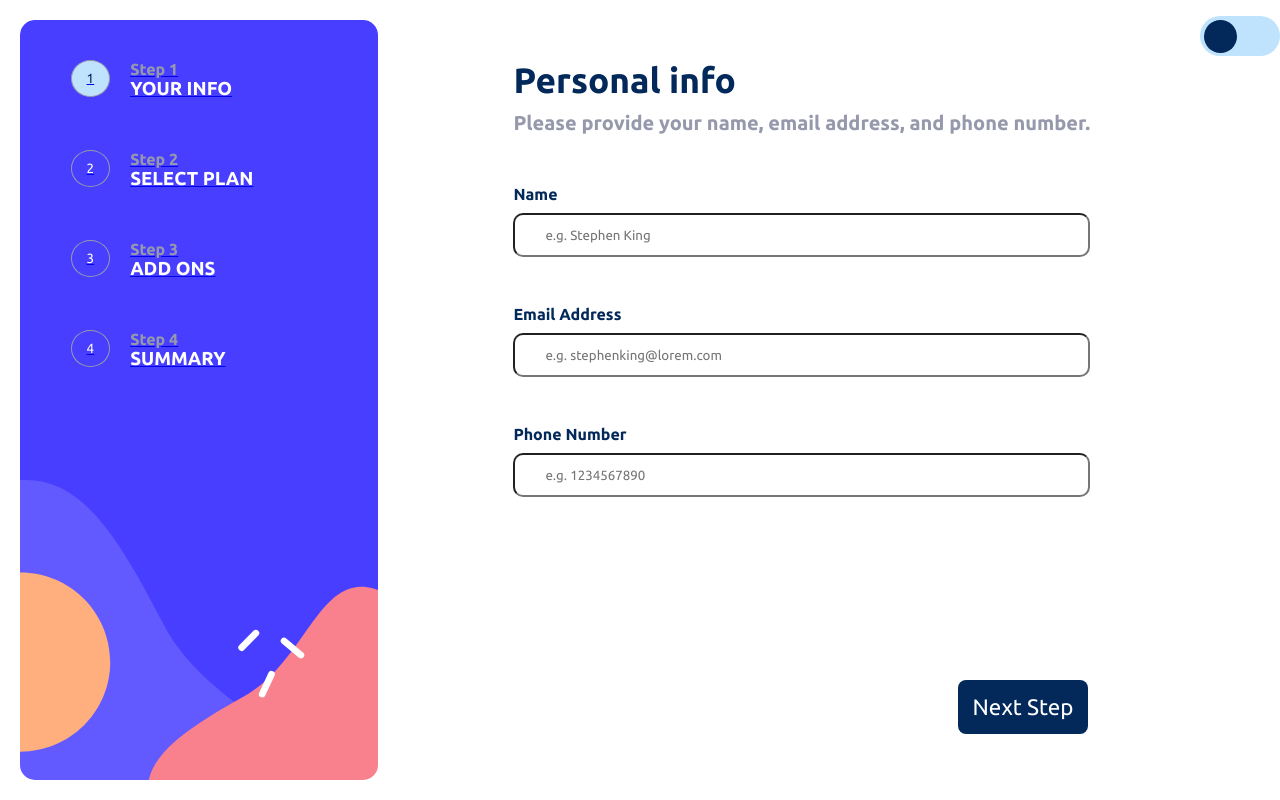
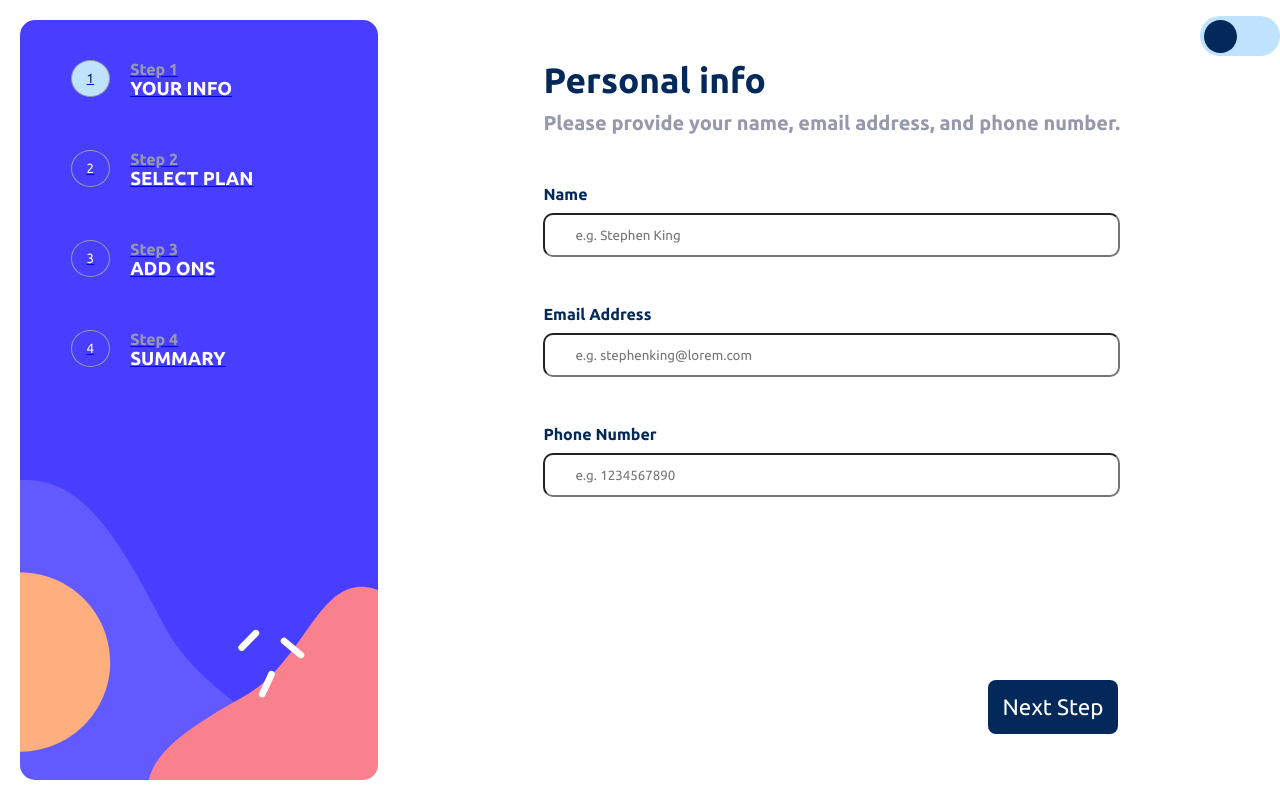
Before and after one commit to Haywayaheadshot/multi-step-form-main, a React (Create React App) app: page / in a window 1280 px wide. Built offline with nearby package versions, Linux system fonts and the light colour scheme.

Commit message:
Add min-width to desktop version for page-container class

```diff
--- a/src/styles/first-page.css
+++ b/src/styles/first-page.css
@@ -80,7 +80,8 @@
 @media (min-width: 745px) {
   .page-container {
     margin: 0;
-    padding: 0;
+    padding: 0 0 0 30px;
+    min-width: 50vw;
   }
 
   .first-page-container {
```
